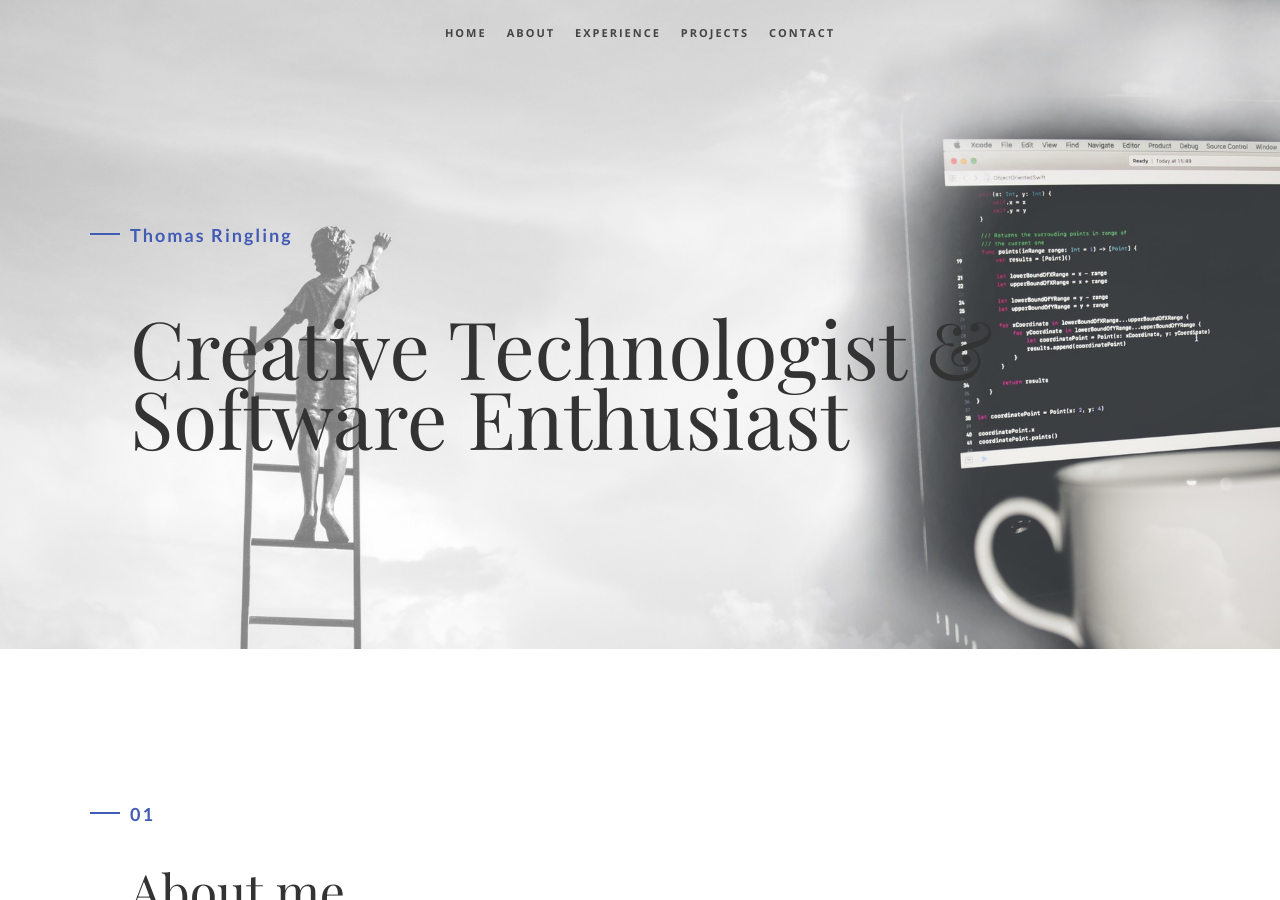
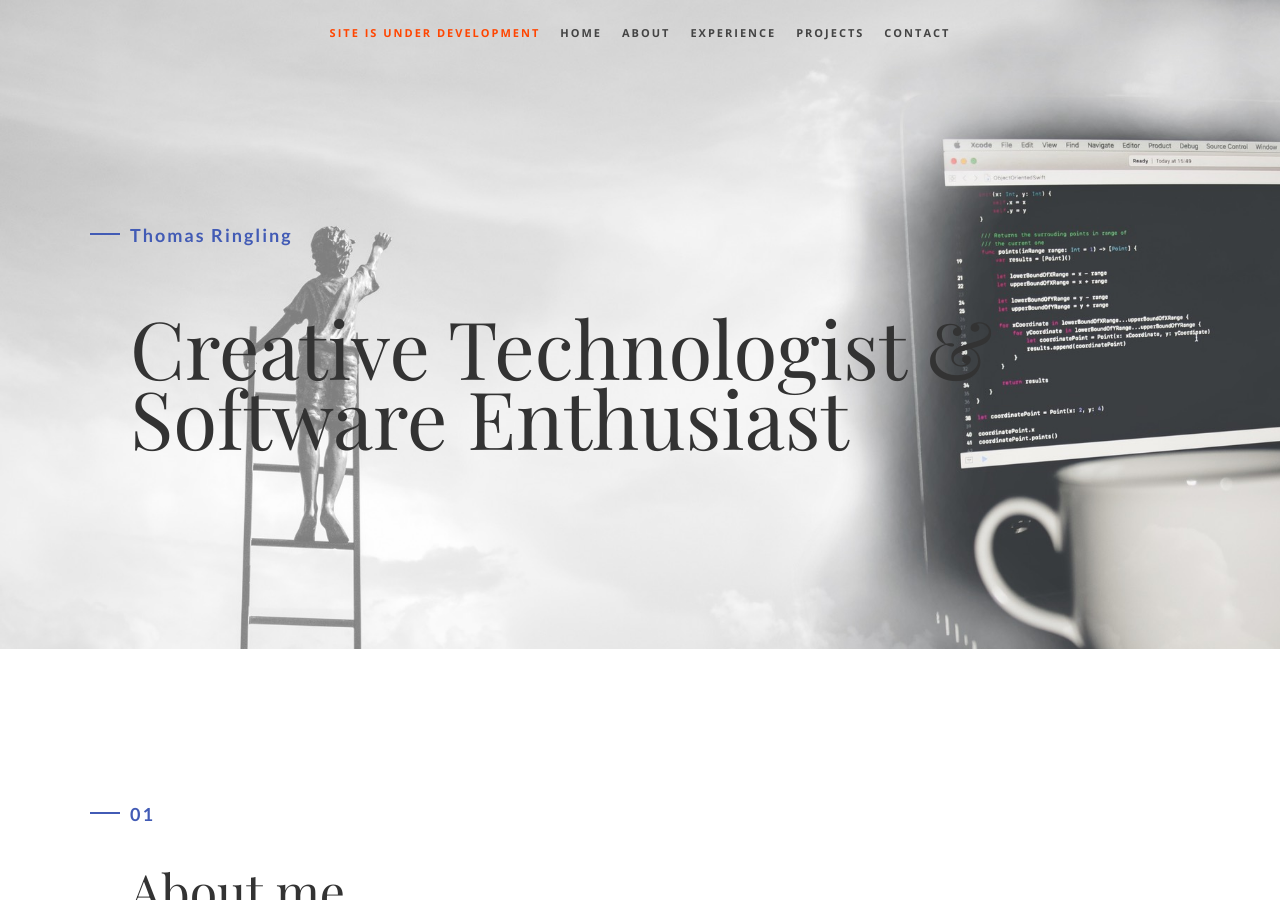
Before and after one commit to ringling/ringling-web, a Jekyll site: the page built from index.html, in a window 1280 px wide and 900 px high. Built offline with Jekyll 4.4.1, drawn with Linux system fonts in a browser that asks for light colours; some web fonts are replaced.

Commit message:
Under development text

```diff
--- a/_layouts/default.html
+++ b/_layouts/default.html
@@ -12,6 +12,7 @@
 
     <header>
       <nav class="nav">
+        <a style="color: orangered" class="nav-link">SITE IS UNDER DEVELOPMENT</a>
         <a href="#" class="nav-link">Home</a>
         <a href="#" class="nav-link">About</a>
         <a href="#" class="nav-link">Experience</a>
```
